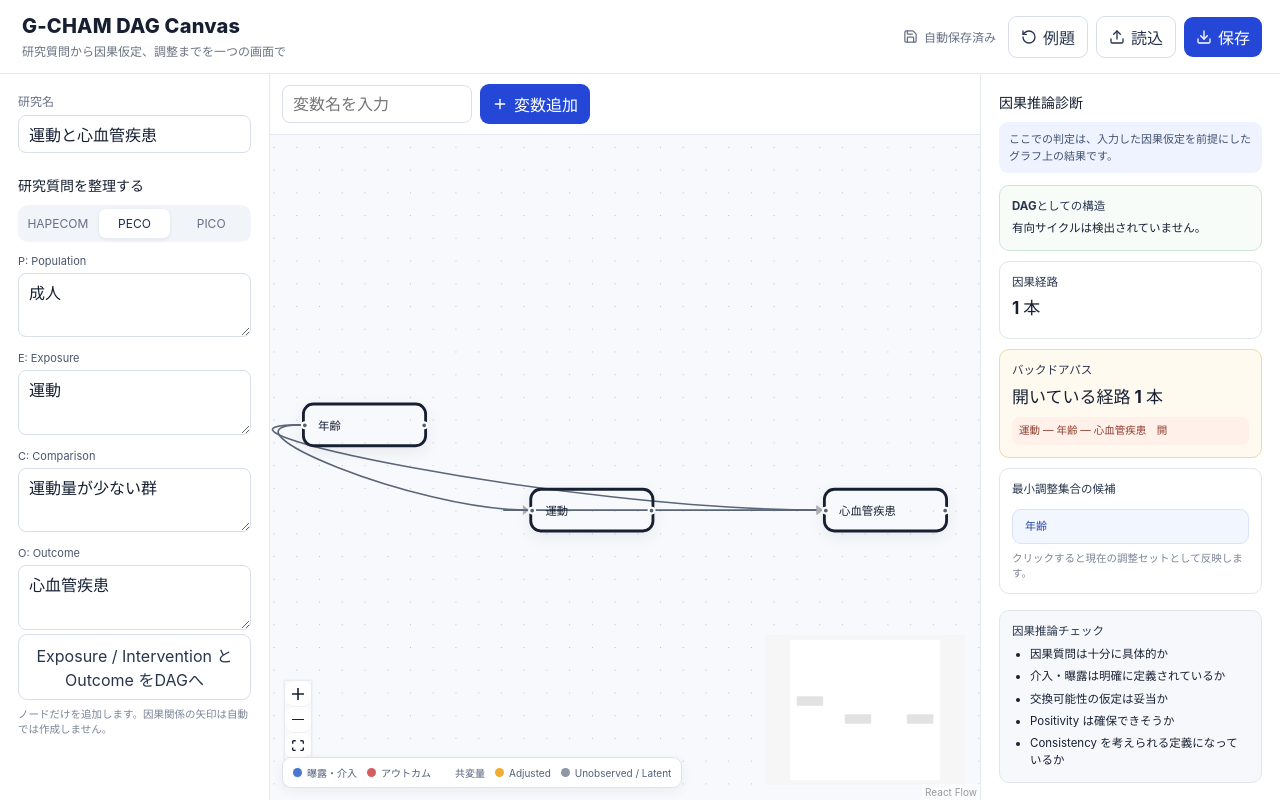
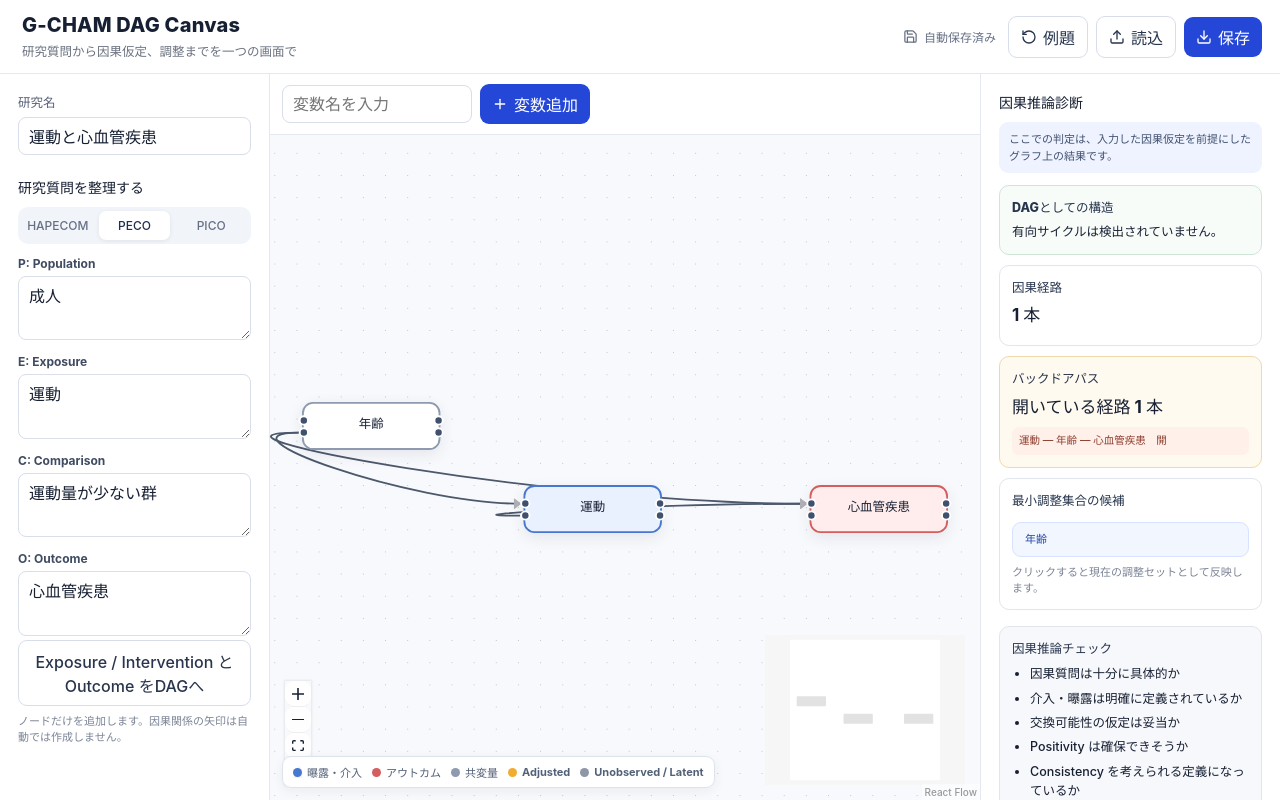
Before and after one commit to GISPHN/g-cham-dag-canvas, a React (Vite) app: page / in a window 1280 px wide. Both pictures are taken after a click on the button "例題". Built offline with nearby package versions, Linux system fonts and the light colour scheme.

Commit message:
Improve Japanese typography and node connection affordances

```diff
--- a/src/styles.css
+++ b/src/styles.css
@@ -6,6 +6,7 @@
   background: #f6f7fb;
   font-synthesis: none;
   text-rendering: optimizeLegibility;
+  font-weight: 500;
 }
 
 * {
@@ -26,6 +27,7 @@ input,
 textarea,
 select {
   font: inherit;
+  font-weight: 550;
 }
 
 button {
@@ -60,7 +62,8 @@ button {
 .subtitle {
   margin-top: 4px;
   color: #6b7280;
-  font-size: 12px;
+  font-size: 12.5px;
+  font-weight: 600;
 }
 
 .top-actions,
@@ -156,8 +159,9 @@ section + section {
 .field-label {
   display: block;
   margin-bottom: 6px;
-  font-size: 12px;
-  color: #667085;
+  font-size: 12.5px;
+  font-weight: 650;
+  color: #566176;
 }
 
 input,
@@ -223,15 +227,17 @@ select:focus {
 .framework-field span {
   display: block;
   margin-bottom: 5px;
-  font-size: 11px;
-  color: #49566e;
+  font-size: 12px;
+  font-weight: 650;
+  color: #3f4b61;
 }
 
 .microcopy {
   margin: 7px 0 0;
   color: #7b8496;
-  font-size: 10.5px;
-  line-height: 1.45;
+  font-size: 11px;
+  font-weight: 550;
+  line-height: 1.5;
 }
 
 .canvas-column {
@@ -264,6 +270,7 @@ select:focus {
 .selected-editor {
   flex: 1;
   justify-content: flex-end;
+  flex-wrap: wrap;
 }
 
 .selected-name {
@@ -276,7 +283,19 @@ select:focus {
 }
 
 .selected-editor select {
-  width: 140px;
+  width: 170px;
+}
+
+.editor-group {
+  display: flex;
+  flex-direction: column;
+  gap: 3px;
+}
+
+.editor-label {
+  font-size: 10.5px;
+  font-weight: 700;
+  color: #667085;
 }
 
 .check {
@@ -308,57 +327,118 @@ select:focus {
 }
 
 .react-flow__node {
-  min-width: 132px;
-  padding: 12px 14px;
-  border-radius: 12px;
-  border-style: solid;
-  box-shadow: 0 5px 16px rgba(32, 47, 78, 0.08);
-  font-size: 12px;
-  font-weight: 650;
+  min-width: 150px;
+  padding: 0;
+  border: 0;
+  background: transparent;
+  box-shadow: none;
+  font-size: 13.5px;
+  font-weight: 700;
 }
 
-.react-flow__node.node-exposure {
+.causal-node {
+  position: relative;
+  min-width: 150px;
+  min-height: 52px;
+  padding: 12px 18px;
+  display: flex;
+  flex-direction: column;
+  align-items: center;
+  justify-content: center;
+  gap: 5px;
+  border: 2px solid #9aa6bc;
+  border-radius: 12px;
+  background: #fff;
+  box-shadow: 0 5px 16px rgba(32, 47, 78, 0.09);
+}
+
+.causal-node.node-exposure {
   background: #e9f1ff;
   border-color: #4777cf;
 }
 
-.react-flow__node.node-outcome {
+.causal-node.node-outcome {
   background: #ffeded;
   border-color: #d45e5e;
 }
 
-.react-flow__node.node-covariate {
+.causal-node.node-covariate {
   background: #fff;
-  border-color: #9aa6bc;
+  border-color: #8e9aaf;
 }
 
-.react-flow__node.node-unmeasured {
-  background: #f0f1f3;
-  border-color: #7d8797;
+.causal-node.node-unobserved {
+  background: #f1f2f4;
+  border-color: #747f90;
   border-style: dashed;
 }
 
-.react-flow__node.node-selection {
-  background: #fff2dd;
-  border-color: #c88e39;
+.causal-node.node-selected {
+  outline: 3px double #c88e39;
+  outline-offset: 2px;
 }
 
-.react-flow__node.node-adjusted {
+.causal-node.node-adjusted {
   box-shadow:
-    0 0 0 4px rgba(244, 181, 55, 0.35),
-    0 5px 16px rgba(32, 47, 78, 0.08);
+    0 0 0 4px rgba(244, 181, 55, 0.38),
+    0 5px 16px rgba(32, 47, 78, 0.09);
+}
+
+.causal-node.node-current {
+  border-width: 3px;
+}
+
+.node-label {
+  color: #172033;
+  font-size: 13.5px;
+  font-weight: 750;
+  line-height: 1.3;
+  text-align: center;
+}
+
+.node-badges {
+  display: flex;
+  flex-wrap: wrap;
+  justify-content: center;
+  gap: 4px;
+}
+
+.node-badges span {
+  padding: 2px 5px;
+  border-radius: 999px;
+  background: rgba(255, 255, 255, 0.75);
+  border: 1px solid rgba(91, 101, 120, 0.25);
+  color: #4b5669;
+  font-size: 9.5px;
+  font-weight: 700;
 }
 
 .react-flow__edge-path {
-  stroke: #5b6578;
-  stroke-width: 1.7;
+  stroke: #4c586c;
+  stroke-width: 2;
 }
 
 .react-flow__handle {
-  width: 8px;
-  height: 8px;
-  background: #536075;
+  width: 11px;
+  height: 11px;
+  background: #40516d;
   border: 2px solid #fff;
+}
+
+.handle-left.handle-target {
+  top: 38%;
+}
+
+.handle-left.handle-source {
+  top: 65%;
+}
+
+.handle-right.handle-target {
+  top: 38%;
+}
+
+.handle-right.handle-source {
+  top: 65%;
 }
 
 .legend {
@@ -381,7 +461,8 @@ select:focus {
   align-items: center;
   gap: 5px;
   color: #526078;
-  font-size: 10px;
+  font-size: 11px;
+  font-weight: 650;
 }
 
 .dot {
@@ -397,6 +478,10 @@ select:focus {
 
 .dot.outcome {
   background: #d45e5e;
+}
+
+.dot.covariate {
+  background: #8e9aaf;
 }
 
 .dot.adjusted {
@@ -423,8 +508,9 @@ select:focus {
   border-radius: 10px;
   border: 1px solid #e0e5ee;
   background: #fff;
-  font-size: 11.5px;
-  line-height: 1.5;
+  font-size: 12.5px;
+  font-weight: 550;
+  line-height: 1.55;
 }
 
 .diagnostic-card.ok {
@@ -449,7 +535,7 @@ select:focus {
 
 .card-title {
   margin-bottom: 5px;
-  font-weight: 720;
+  font-weight: 760;
   color: #27354d;
 }
 
@@ -518,3 +604,21 @@ select:focus {
     display: none;
   }
 }
+
+.role-summary {
+  display: flex;
+  flex-wrap: wrap;
+  gap: 6px;
+}
+
+.role-pill {
+  display: inline-flex;
+  align-items: center;
+  padding: 4px 7px;
+  border-radius: 999px;
+  background: #eef3ff;
+  border: 1px solid #cfdbfb;
+  color: #2f4b94;
+  font-size: 11px;
+  font-weight: 700;
+}
```
